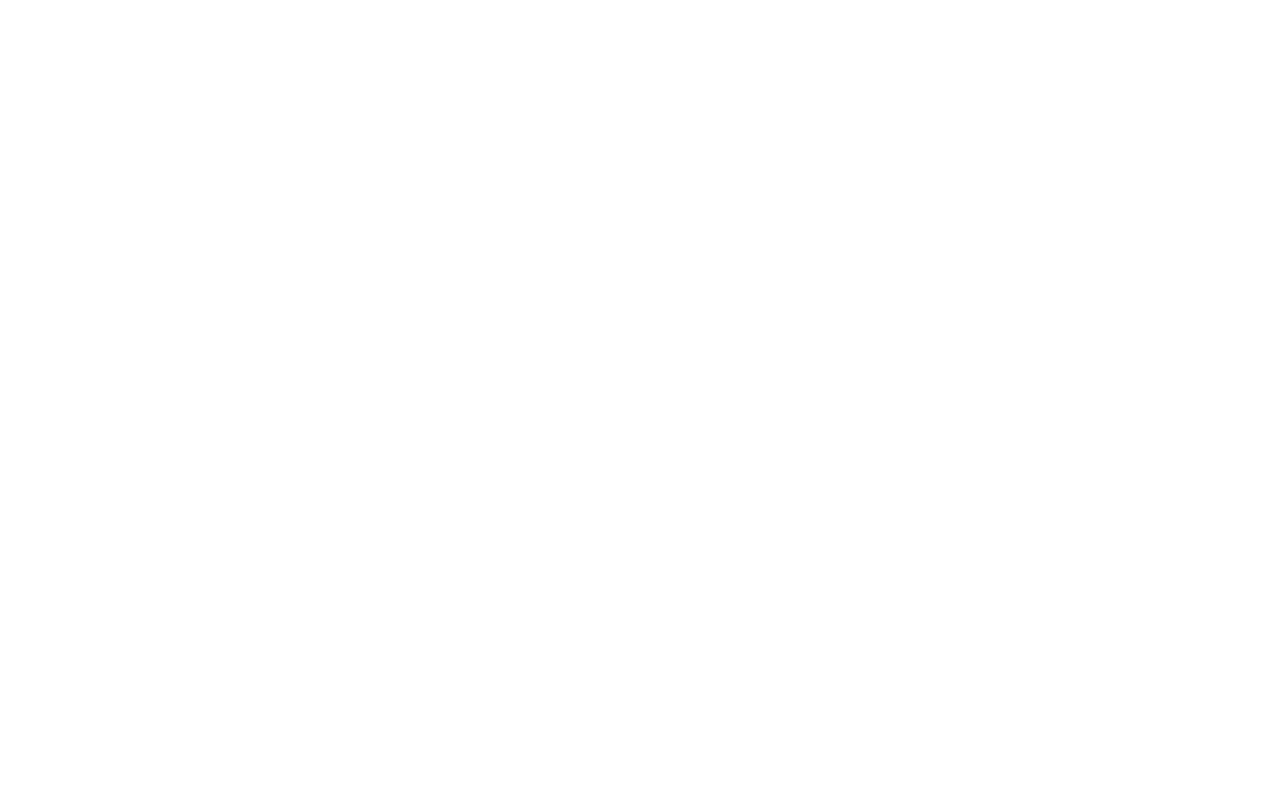
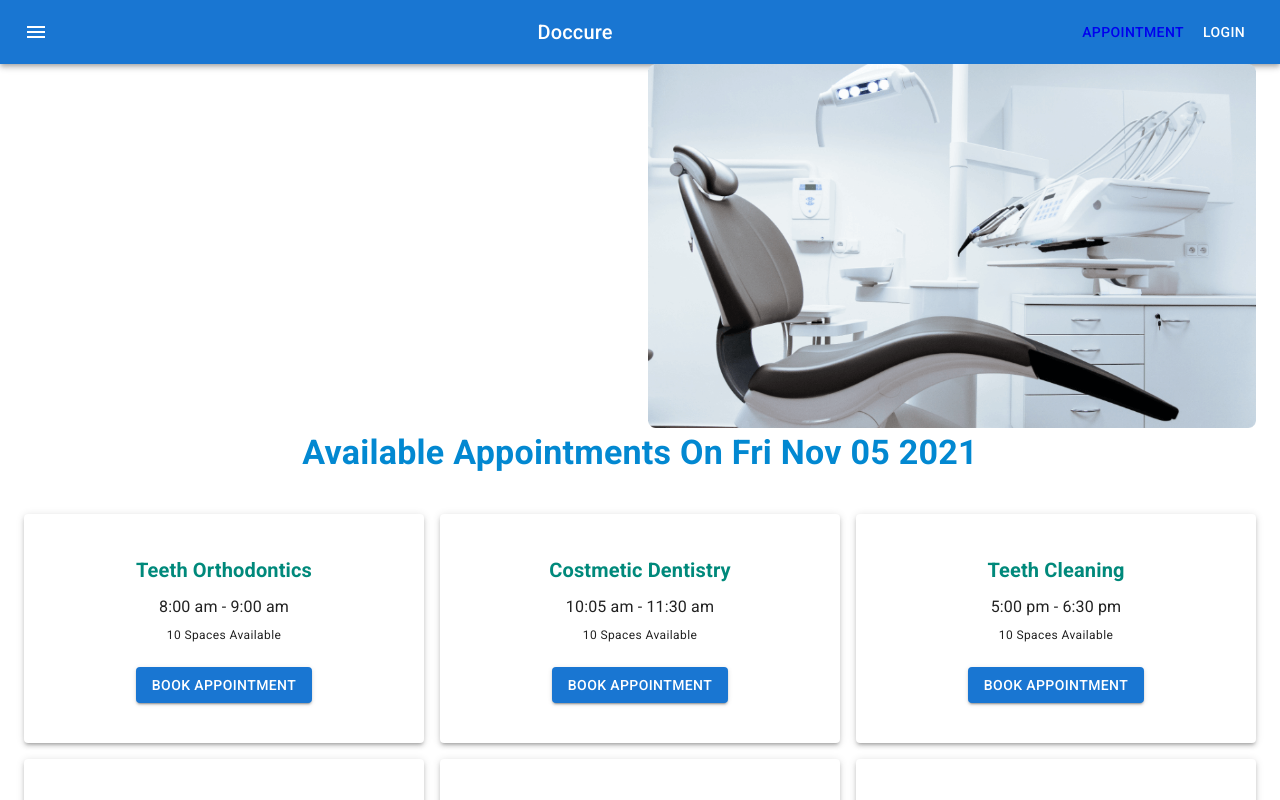
Before and after one commit to Animfahad32/Doccure-client, a React (Create React App) app: page /appointment in a window 1280 px wide. Before the commit this address had no page. Shown: the top 800 px of the page. Built offline with nearby package versions, Linux system fonts and the light colour scheme.

Commit message:
Appointment Page added

```diff
--- a/package.json
+++ b/package.json
@@ -5,11 +5,15 @@
   "dependencies": {
     "@emotion/react": "^11.5.0",
     "@emotion/styled": "^11.3.0",
+    "@material-ui/core": "^4.12.3",
+    "@material-ui/icons": "^4.11.2",
     "@mui/icons-material": "^5.0.5",
+    "@mui/lab": "^5.0.0-alpha.53",
     "@mui/material": "^5.0.6",
     "@testing-library/jest-dom": "^5.11.4",
     "@testing-library/react": "^11.1.0",
     "@testing-library/user-event": "^12.1.10",
+    "date-fns": "^2.25.0",
     "history": "^5.1.0",
     "react": "^17.0.2",
     "react-dom": "^17.0.2",
--- a/src/App.js
+++ b/src/App.js
@@ -1,5 +1,6 @@
 import { Route, Routes } from 'react-router-dom';
 import './App.css';
+import Appointment from './Pages/Appointment/Appointment/Appointment';
 import Home from './Pages/Home/Home/Home';
 
 
@@ -7,8 +8,9 @@
   return (
     <div className="App">
           <Routes>
-          <Route path="/" element={<Home />} />
-          <Route path="/home" element={<Home />} />
+          <Route exact path="/" element={<Home />} />
+          <Route exact path="/home" element={<Home />} />
+          <Route exact path="/appointment" element={<Appointment />} />
           </Routes>
 
     </div>
--- /dev/null
+++ b/src/Pages/Appointment/Appointment/Appointment.js
@@ -0,0 +1,17 @@
+import React from 'react';
+import Navigation from '../../Shared/Navigation/Navigation';
+import AppointmentHeader from '../AppointmentHeader/AppointmentHeader';
+import AvailableAppointments from '../AvailableAppointments/AvailableAppointments';
+
+const Appointment = () => {
+    const [date, setDate] = React.useState(new Date());
+    return (
+        <div>
+            <Navigation></Navigation>
+            <AppointmentHeader date={date} setDate={setDate}></AppointmentHeader>
+            <AvailableAppointments date={date}></AvailableAppointments>
+        </div>
+    );
+};
+
+export default Appointment;
--- /dev/null
+++ b/src/Pages/Appointment/AppointmentHeader/AppointmentHeader.js
@@ -0,0 +1,23 @@
+import { Container, Grid } from '@mui/material';
+import React from 'react';
+import chair from '../../../images/chair.png';
+import Calender from '../../Shared/Calender/Calender';
+
+
+const AppointmentHeader = ({date, setDate}) => {
+
+    return (
+        <Container>
+            <Grid container spacing={2}>
+                <Grid item xs={12} md={6}>
+                    <Calender date={date} setDate={setDate}></Calender>
+                </Grid>
+                <Grid item xs={12} md={6}>
+                    <img style={{width: '100%'}} src={chair} alt="" />
+                </Grid>
+            </Grid>
+        </Container>
+    );
+};
+
+export default AppointmentHeader;
--- /dev/null
+++ b/src/Pages/Appointment/AvailableAppointments/AvailableAppointments.js
@@ -0,0 +1,61 @@
+import { Container, Grid } from '@material-ui/core';
+import Typography from '@mui/material/Typography';
+import React from 'react';
+import Booking from '../Booking/Booking';
+const bookings = [
+    {
+        id: 1,
+        name: 'Teeth Orthodontics',
+        time: '8:00 am - 9:00 am',
+        space: 10,
+    },
+    {
+        id: 2,
+        name: 'Costmetic Dentistry',
+        time: '10:05 am - 11:30 am',
+        space: 10,
+    },
+    {
+        id: 3,
+        name: 'Teeth Cleaning',
+        time: '5:00 pm - 6:30 pm',
+        space: 10 ,
+    },
+    {
+        id: 4,
+        name: 'Cavity Protection',
+        time: '7:00 am - 8:30 am',
+        space: 10 ,
+    },
+    {
+        id: 5,
+        name: 'Dental Crowns',
+        time: '9:00 am to 10:30 am',
+        space: 10,
+    },
+    {
+        id: 6,
+        name: 'Dental Veneers',
+        time: '11:50 am to 1:30 pm',
+        space: 10 ,
+    }
+]
+const AvailableAppointments = ({date}) => {
+
+    return (
+        <Container>
+            <Typography sx={{color: 'info.main', mb: 5, fontWeight: 'bold'}} variant="h4">Available Appointments On {date.toDateString()}</Typography>
+            <Grid container spacing={2}>
+               {
+                   bookings.map(booking => <Booking
+                   key={booking.id}
+                   booking={booking}
+                   ></Booking>)
+               }
+
+            </Grid>
+        </Container>
+    );
+};
+
+export default AvailableAppointments;
--- /dev/null
+++ b/src/Pages/Appointment/Booking/Booking.js
@@ -0,0 +1,47 @@
+import { Grid } from '@material-ui/core';
+import Button from '@mui/material/Button';
+import { teal } from '@mui/material/colors';
+import Paper from '@mui/material/Paper';
+import Typography from '@mui/material/Typography';
+import React from 'react';
+import BookingModal from '../BookingModal/BookingModal';
+
+
+
+
+const Booking = ({booking}) => {
+    const [openBooking, setBookingOpen] = React.useState(false);
+    const handleBookingOpen = () => setBookingOpen(true);
+    const handleBookingClose = () => setBookingOpen(false);
+    const color = teal[600];
+    const {name, time, space} = booking;
+    return (
+
+           <>
+            <Grid item xs={12} sm={2} md={4}>
+                <Paper elevation={3} sx={{ py: 5 }}>
+                <Typography variant="h6" gutterBottom component="div" sx={{color: color, fontWeight: 'bold'}}>
+                    {name}
+                </Typography>
+                <Typography variant="subtitle1" gutterBottom component="div">
+                   {time}
+                </Typography>
+                <Typography variant="caption" gutterBottom component="div">
+                    {space} Spaces Available
+                </Typography>
+                <Button onClick={handleBookingOpen}  variant="contained" sx={{mt:2}}>BOOK APPOINTMENT</Button>
+
+                </Paper>
+            </Grid>
+            <BookingModal
+                booking={booking}
+                openBooking={openBooking}
+                handleBookingClose={handleBookingClose}
+            ></BookingModal>
+
+           </>
+
+    );
+};
+
+export default Booking;
--- /dev/null
+++ b/src/Pages/Appointment/BookingModal/BookingModal.js
@@ -0,0 +1,48 @@
+import Backdrop from '@mui/material/Backdrop';
+import Box from '@mui/material/Box';
+import Fade from '@mui/material/Fade';
+import Modal from '@mui/material/Modal';
+import Typography from '@mui/material/Typography';
+import React from 'react';
+
+const style = {
+  position: 'absolute',
+  top: '50%',
+  left: '50%',
+  transform: 'translate(-50%, -50%)',
+  width: 400,
+  bgcolor: 'background.paper',
+  border: '2px solid #000',
+  boxShadow: 24,
+  p: 4,
+};
+
+const BookingModal = ({openBooking, handleBookingClose, booking}) => {
+   const {name, time}= booking;
+    return (
+            <Modal
+                aria-labelledby="transition-modal-title"
+                aria-describedby="transition-modal-description"
+                open={openBooking}
+                onClose={handleBookingClose}
+                closeAfterTransition
+                BackdropComponent={Backdrop}
+                BackdropProps={{
+                timeout: 500,
+                }}
+            >
+                <Fade in={openBooking}>
+                <Box sx={style}>
+                    <Typography id="transition-modal-title" variant="h6" component="h2">
+                        {name}
+                    </Typography>
+                    <Typography id="transition-modal-description" sx={{ mt: 2 }}>
+                        {time}
+                    </Typography>
+                </Box>
+                </Fade>
+        </Modal>
+    );
+};
+
+export default BookingModal;
--- /dev/null
+++ b/src/Pages/Shared/Calender/Calender.js
@@ -0,0 +1,24 @@
+import AdapterDateFns from '@mui/lab/AdapterDateFns';
+import LocalizationProvider from '@mui/lab/LocalizationProvider';
+import StaticDatePicker from '@mui/lab/StaticDatePicker';
+import TextField from '@mui/material/TextField';
+import React from 'react';
+
+const Calender = ({date, setDate}) => {
+
+    return (
+        <LocalizationProvider dateAdapter={AdapterDateFns}>
+  <StaticDatePicker
+    displayStaticWrapperAs="desktop"
+
+    value={date}
+    onChange={(newValue) => {
+      setDate(newValue);
+    }}
+    renderInput={(params) => <TextField {...params} />}
+  />
+</LocalizationProvider>
+    );
+};
+
+export default Calender;
--- a/src/Pages/Shared/Navigation/Navigation.js
+++ b/src/Pages/Shared/Navigation/Navigation.js
@@ -1,4 +1,4 @@
-import MenuIcon from '@mui/icons-material/Menu';
+import { Menu as MenuIcon } from "@material-ui/icons";
 import AppBar from '@mui/material/AppBar';
 import Box from '@mui/material/Box';
 import Button from '@mui/material/Button';
@@ -6,6 +6,7 @@
 import Toolbar from '@mui/material/Toolbar';
 import Typography from '@mui/material/Typography';
 import React from 'react';
+import { Link } from 'react-router-dom';
 
 const Navigation = () => {
     return (
@@ -24,6 +25,7 @@
             <Typography variant="h6" component="div" sx={{ flexGrow: 1 }}>
               Doccure
             </Typography>
+            <Link to="/appointment"> <Button color="inherit">Appointment</Button> </Link>
             <Button color="inherit">Login</Button>
           </Toolbar>
         </AppBar>
```
Also changed, not shown: 1 other file (tests, documents, lock files or other folders).
